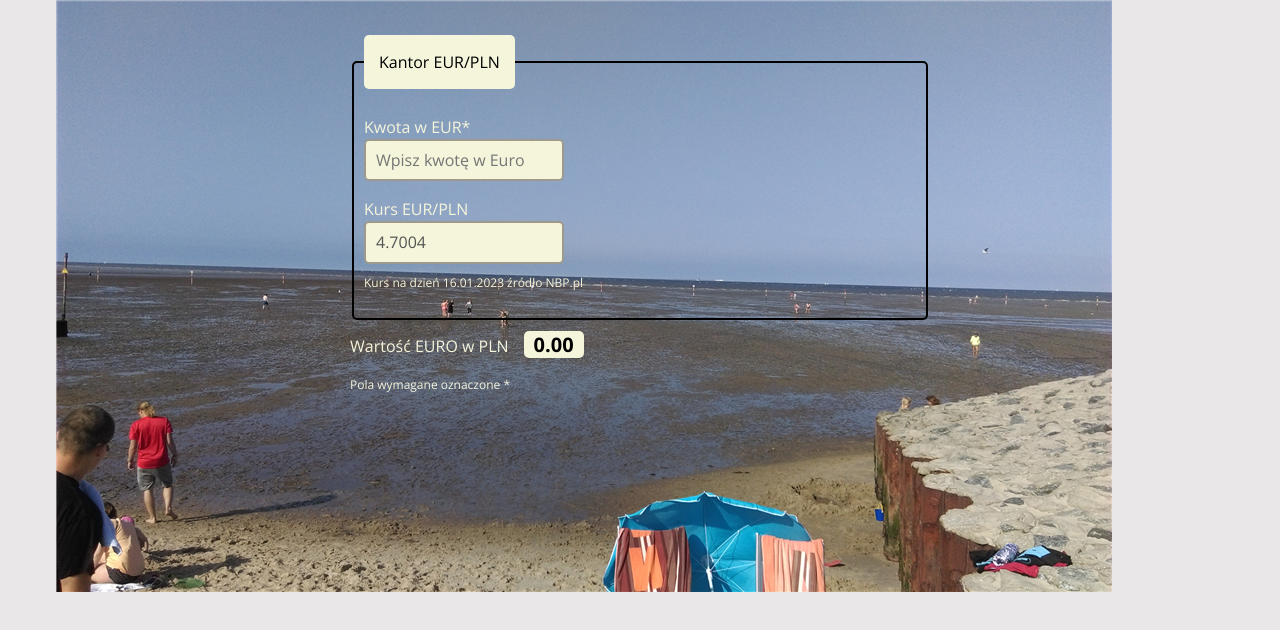
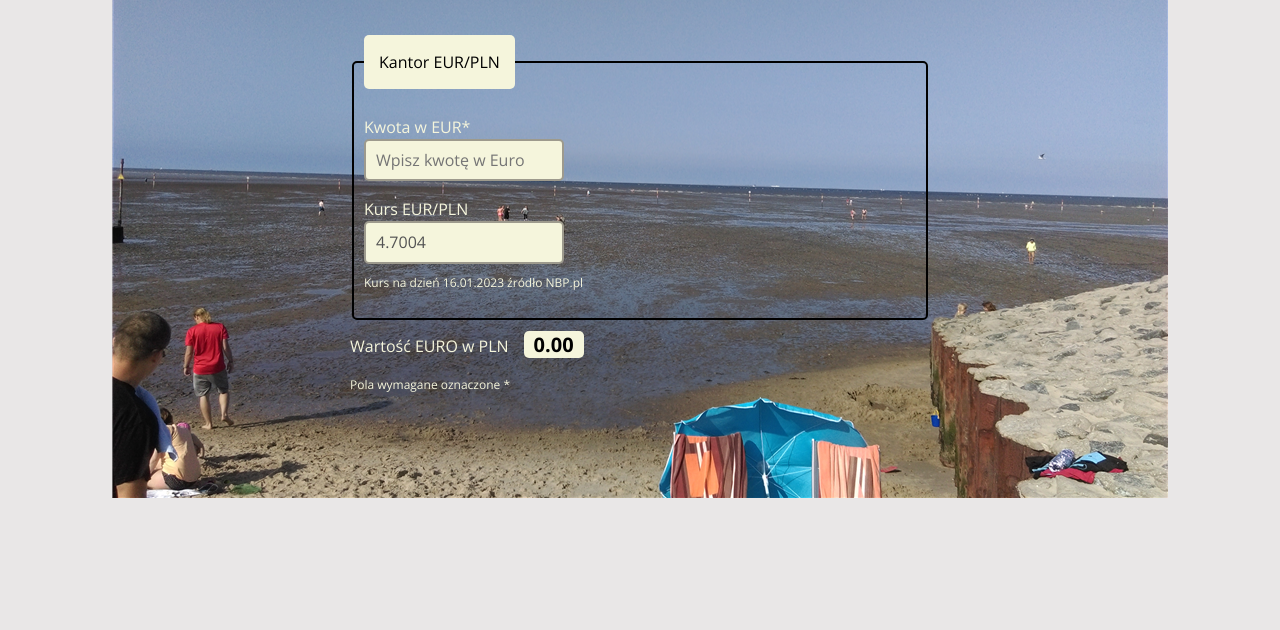
Before and after one commit to Tymek20/exchange-currency, a React (Create React App) app: page / in a window 1280 px wide. Shown: the top 630 px of the page. Built offline with nearby package versions, Linux system fonts and the light colour scheme.

Commit message:
background position update, add icon

```diff
--- a/src/index.css
+++ b/src/index.css
@@ -12,5 +12,5 @@ body {
   background-image: url("./images/background.png");
   background-repeat: no-repeat;
   background-color: hsl(1, 3%, 91%);
-  background-position: 25% 0%;
+  background-position: center;
 }
```
Also changed, not shown: public/icon.png (renamed from src/images/icon.png).
